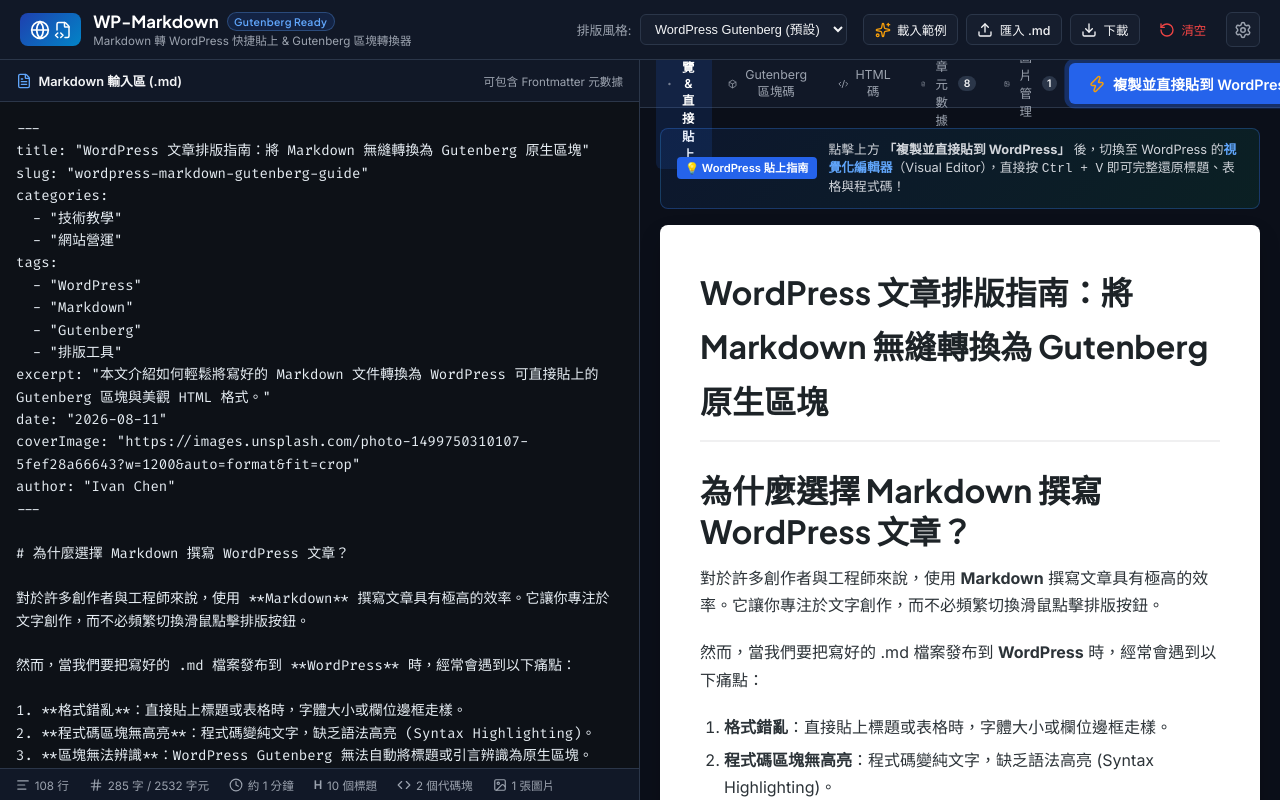
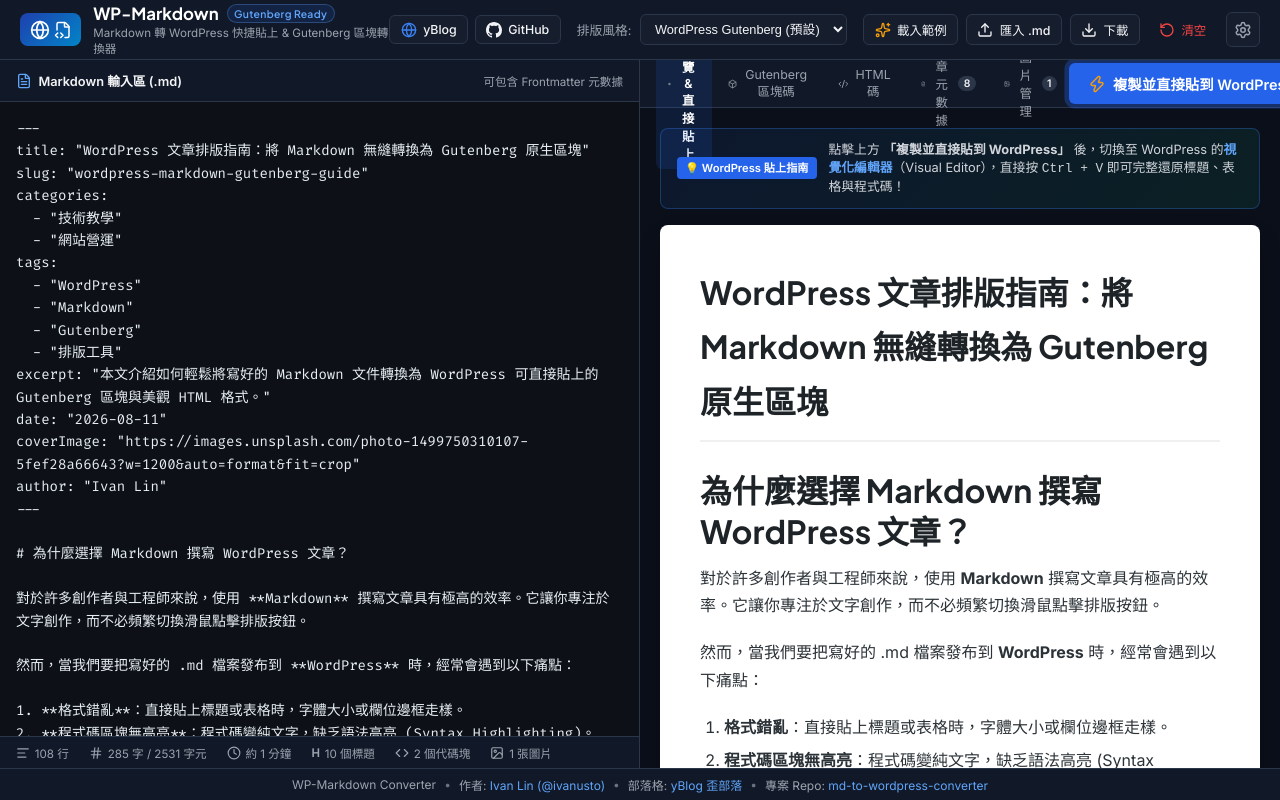
Before and after one commit to ivanusto/md-to-wordpress-converter, a React (Vite) app: page / in a window 1280 px wide. Built offline with nearby package versions, Linux system fonts and the light colour scheme.

Commit message:
Update sample author to Ivan Lin and add credit links to yBlog and GitHub profile

```diff
--- a/src/App.tsx
+++ b/src/App.tsx
@@ -139,6 +139,18 @@
         options={options}
         onOptionsChange={setOptions}
       />
+
+      <footer className="app-footer">
+        <div className="footer-credits">
+          <span>WP-Markdown Converter</span>
+          <span className="footer-divider">•</span>
+          <span>作者: <a href="https://github.com/ivanusto" target="_blank" rel="noopener noreferrer">Ivan Lin (@ivanusto)</a></span>
+          <span className="footer-divider">•</span>
+          <span>部落格: <a href="https://yblog.org/" target="_blank" rel="noopener noreferrer">yBlog 歪部落</a></span>
+          <span className="footer-divider">•</span>
+          <span>專案 Repo: <a href="https://github.com/ivanusto/md-to-wordpress-converter" target="_blank" rel="noopener noreferrer">md-to-wordpress-converter</a></span>
+        </div>
+      </footer>
     </div>
   );
 }
--- a/src/components/Header.tsx
+++ b/src/components/Header.tsx
@@ -52,11 +52,38 @@
           <h1 className="brand-title">
             WP-Markdown <span className="badge-gutenberg">Gutenberg Ready</span>
           </h1>
-          <p className="brand-subtitle">Markdown 轉 WordPress 快捷貼上 & Gutenberg 區塊轉換器</p>
+          <p className="brand-subtitle">
+            Markdown 轉 WordPress 快捷貼上 & Gutenberg 區塊轉換器
+          </p>
         </div>
       </div>
 
       <div className="header-controls">
+        <div className="header-external-links">
+          <a
+            href="https://yblog.org/"
+            target="_blank"
+            rel="noopener noreferrer"
+            className="btn btn-secondary btn-sm link-btn"
+            title="造訪 歪部落 yBlog"
+          >
+            <Globe className="icon-sm text-blue" />
+            <span>yBlog</span>
+          </a>
+          <a
+            href="https://github.com/ivanusto"
+            target="_blank"
+            rel="noopener noreferrer"
+            className="btn btn-secondary btn-sm link-btn"
+            title="造訪 Ivan Lin 的 GitHub"
+          >
+            <svg className="icon-sm" viewBox="0 0 24 24" width="14" height="14" fill="currentColor">
+              <path d="M12 0C5.37 0 0 5.37 0 12c0 5.31 3.435 9.795 8.205 11.385.6.105.825-.255.825-.57 0-.285-.015-1.23-.015-2.235-3.015.555-3.795-.735-4.035-1.41-.135-.345-.72-1.41-1.23-1.695-.42-.225-1.02-.78-.015-.795.945-.015 1.62.87 1.845 1.23 1.08 1.815 2.805 1.305 3.495.99.105-.78.42-1.305.765-1.605-2.67-.3-5.46-1.335-5.46-5.925 0-1.305.465-2.385 1.23-3.225-.12-.3-.54-1.53.12-3.18 0 0 1.005-.315 3.3 1.23.96-.27 1.98-.405 3-.405s2.04.135 3 .405c2.295-1.56 3.3-1.23 3.3-1.23.66 1.65.24 2.88.12 3.18.765.84 1.23 1.905 1.23 3.225 0 4.605-2.805 5.625-5.475 5.925.435.375.81 1.095.81 2.22 0 1.605-.015 2.895-.015 3.3 0 .315.225.69.825.57A12.02 12.02 0 0024 12c0-6.63-5.37-12-12-12z"/>
+            </svg>
+            <span>GitHub</span>
+          </a>
+        </div>
+
         <div className="theme-selector-wrapper">
           <span className="control-label">排版風格:</span>
           <select
--- a/src/index.css
+++ b/src/index.css
@@ -149,6 +149,56 @@
   display: flex;
   align-items: center;
   gap: 1rem;
+}
+
+.header-external-links {
+  display: flex;
+  align-items: center;
+  gap: 0.4rem;
+}
+
+.link-btn {
+  text-decoration: none;
+}
+
+.text-blue {
+  color: #3b82f6;
+}
+
+/* App Footer */
+.app-footer {
+  height: 32px;
+  background-color: var(--bg-surface);
+  border-top: 1px solid var(--border-color);
+  display: flex;
+  align-items: center;
+  justify-content: center;
+  padding: 0 1rem;
+  font-size: 0.75rem;
+  color: var(--text-muted);
+  z-index: 10;
+  flex-shrink: 0;
+}
+
+.footer-credits {
+  display: flex;
+  align-items: center;
+  gap: 0.5rem;
+}
+
+.footer-credits a {
+  color: #60a5fa;
+  text-decoration: none;
+  transition: color 0.15s ease;
+}
+
+.footer-credits a:hover {
+  color: #93c5fd;
+  text-decoration: underline;
+}
+
+.footer-divider {
+  color: var(--text-dim);
 }
 
 .theme-selector-wrapper {
--- a/src/utils/sampleMarkdown.ts
+++ b/src/utils/sampleMarkdown.ts
@@ -12,7 +12,7 @@
 excerpt: "本文介紹如何輕鬆將寫好的 Markdown 文件轉換為 WordPress 可直接貼上的 Gutenberg 區塊與美觀 HTML 格式。"
 date: "2026-08-11"
 coverImage: "https://images.unsplash.com/photo-1499750310107-5fef28a66643?w=1200&auto=format&fit=crop"
-author: "Ivan Chen"
+author: "Ivan Lin"
 ---
 
 # 為什麼選擇 Markdown 撰寫 WordPress 文章？
```
Also changed, not shown: 1 other file (tests, documents, lock files or other folders).
